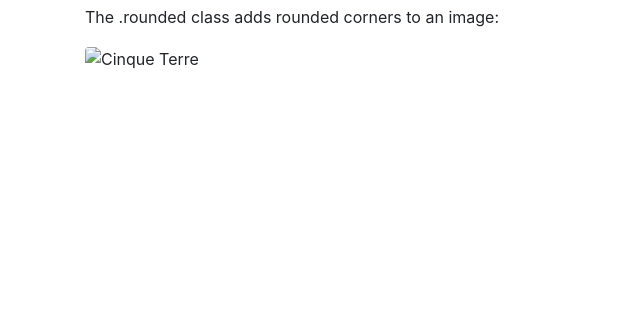
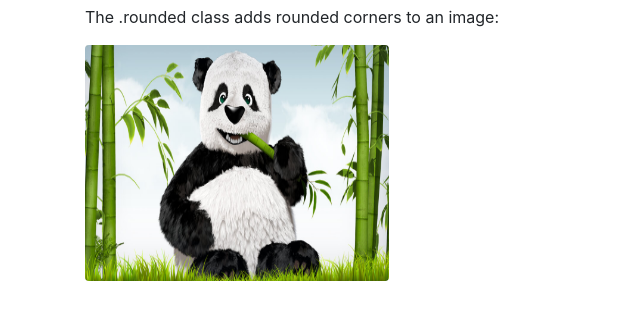
Before and after one commit to frontendproj/testwebsite, a plain HTML site: page index.html in a window 1280 px wide. Shown: the part 72-392 px from the top of the page, without its empty margins (0-640 px from the left). Drawn offline with nearby package versions, Linux system fonts and the light colour scheme.

Commit message:
imagesadd3

```diff
--- a/index.html
+++ b/index.html
@@ -16,7 +16,7 @@
     <div class="container">
         <h2>Rounded Corners</h2>
         <p>The .rounded class adds rounded corners to an image:</p>
-        <img src="website.jpg" class="rounded" alt="Cinque Terre" width="304" height="236">
+        <img src="../images/website.jpg" class="rounded" alt="Cinque Terre" width="304" height="236">
 
       </div>
 
```
